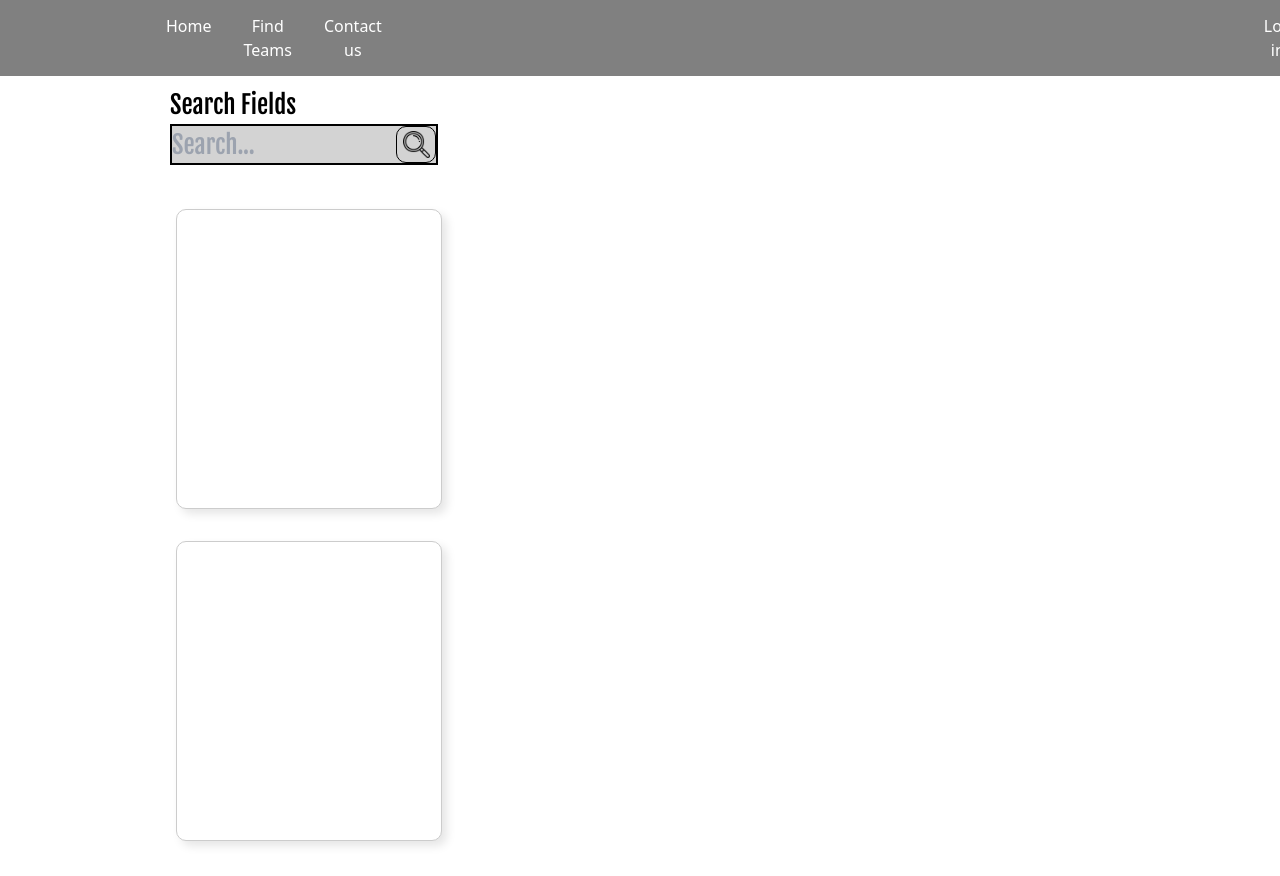
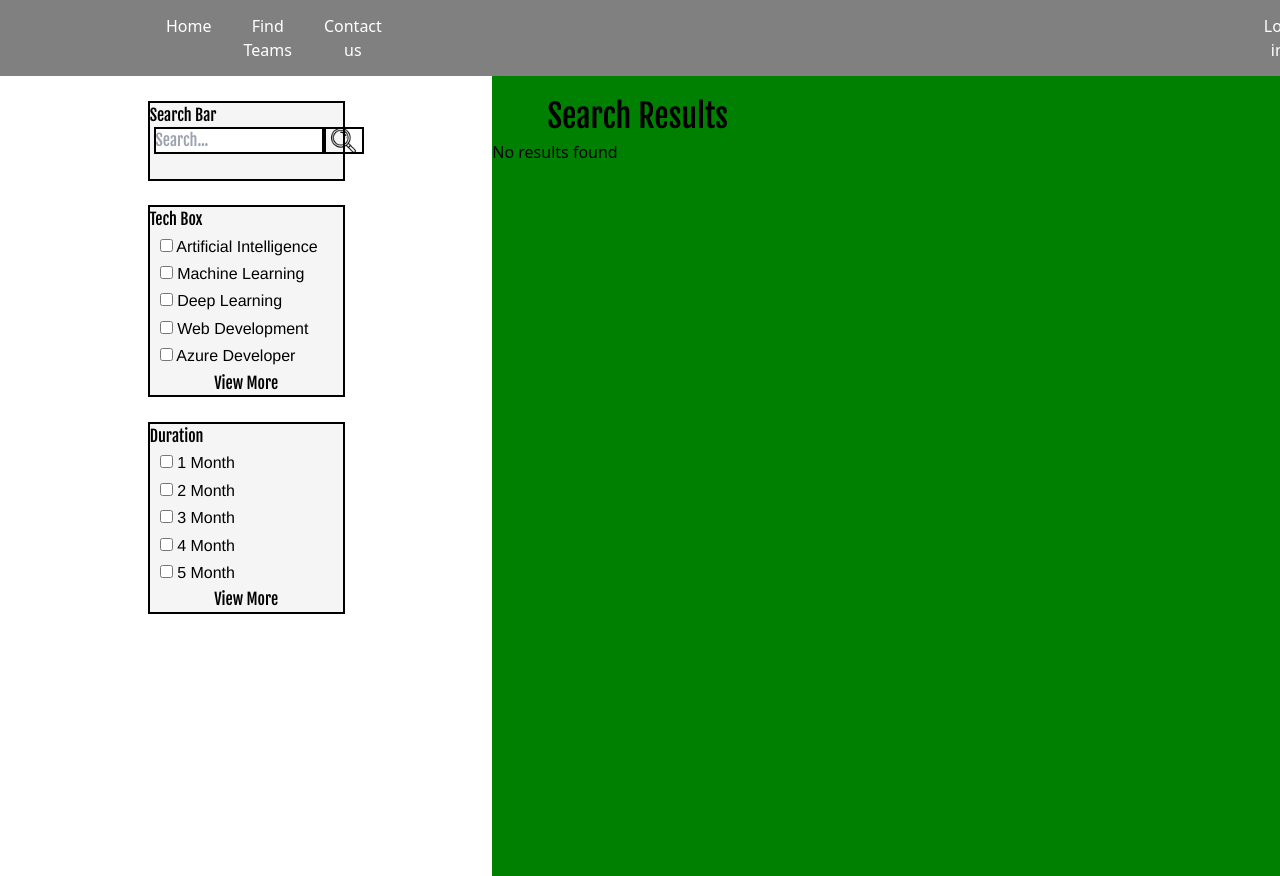
Before and after one commit to BeyondSolar/HIRE_N_FIRE, a React (Vite) app in the folder frontend/: page /findteams in a window 1280 px wide. Built offline with nearby package versions, Linux system fonts and the light colour scheme.

Commit message:
Find Teams Page made - Draft one

```diff
--- a/frontend/src/assets/css/index.css
+++ b/frontend/src/assets/css/index.css
@@ -292,6 +292,19 @@ footer a {
 .tbanner .secondhalf .base h4
 {
     margin-left: 84px;
+    margin-bottom: 50px;
+}
+
+#bun{
+    border: 2px solid white;
+    padding: 1%;
+    transition: background-color 1.5s ease;
+    margin-left:83px;
+}
+
+#bun:hover{
+    background-color: white;
+    color: black;
 }
 
 .lastpanel{
@@ -308,9 +321,9 @@ footer a {
 }
 
 .lastpanel .lastsec{
-    /* width: 1650px; */
+    width: 1650px;
     height: 500px;
-    position:relative;
+    position:absolute;
     border: 2px solid #DAF7A6 ;
     margin-top: 50px;
     border-radius: 50px;
@@ -376,98 +389,119 @@ footer a {
 }
 
 .full{
+    width:100%;
+    height:100vh;
     display: flex;
-}
-
-.section .section2{
-    flex:1;
-    background-color: red;
-    width: 100%;
-    height: 100%;
+    background-color: black;
 }
 
 .section1{
-    position:relative;
-    width: 33vw;
-    height: 100vh;
+    width:50rem;
+    height:100%;
     background-color: white;
-    font-size: 25px;
 }
 
-.section1 p{
-    margin-top: 10px;
-    margin-left: 170px;
-    font-family: "Fjalla One", sans-serif;
-    color: black;
+.section2{
+    width:100%;
+    height: 100%;
+    justify-content: center;
+    align-items: center;
+    background-color: green;
 }
 
-.searching1{
-    position: relative;
-    width:266px;
-    height: 37px;
-    margin-left: 170px;
-    background-color: white;
+.search-card0{
+    margin-top: 5%;
+    margin-left:30%;
+    width:40%;
+    height:10%;
+    background-color: whitesmoke;
     font-family: "Fjalla One", sans-serif;
-}
-
-#search-input{
-    background-color: lightgrey;
-    cursor:auto;
-    display: flex;
     border: 2px solid black;
 }
-
+.search-card h1{
+    margin-left:7px;
+    font-size: 1rem;
+    display: flex;
+}
+#searchbox{
+    border: 2px solid black;
+    height: 1.7rem;
+    margin-left: 2%;
+}
 .search-button{
     position: absolute;
-    display: flex;
-    top: 2px;
-    right: 0px;
     width: 40px;
-    height: 100%;
+    height: 27px;
     background-image: url('res/images/loupe.png');
     background-size: 70%;
     background-repeat: no-repeat;
     background-position: center;
     border: none;
     cursor: pointer;
-    margin-right: 0px;
-    border: 1px solid black;
-    border-radius: 10px;
+    border: 2px solid black;
+    border-radius: px;
+    margin-left: 0px;
+    margin-top: 0px;
 }
 
 .search-button:hover{
-    background-color: white;
-    border-radius: 10px;
+    background-color: lightgrey;
+}
+.search-card1{
+    margin-top: 5%;
+    margin-left:30%;
+    width:40%;
+    height:12rem;
+    background-color: whitesmoke;
+    font-family: "Fjalla One", sans-serif;
+    border: 2px solid black;
+    display: grid;
+
+}
+.search-card1 label{
+    margin-top:2px;
+    font-family: 'Franklin Gothic Medium', 'Arial Narrow', Arial, sans-serif;
+    margin-left: 10px;
 }
 
-.box1{
-    width:266px;
-    display: flex;
-    height: 300px;
-    margin-top: 3rem;
-    margin-left: 11rem;
-    background-color: white;
-    border: 1px solid #ccc;
-    border-radius: 10px;
-    box-shadow: 5px 5px 10px rgba(0,0,0,0.1);
-    transition: box-shadow 0.3s ease;
+.search-card2{
+    margin-top: 5%;
+    margin-left:30%;
+    width:40%;
+    height:12rem;
+    background-color: whitesmoke;
+    font-family: "Fjalla One", sans-serif;
+    border: 2px solid black;
+    display: grid;
+
+}
+.search-card2 label{
+    margin-top:2px;
+    font-family: 'Franklin Gothic Medium', 'Arial Narrow', Arial, sans-serif;
+    margin-left: 10px;
 }
 
-.box1:hover{
-    box-shadow: 8px 8px 15px rgba(0,0,0,0.3);
+.view-more-box{
+    display: grid;
+    width: 13%;
+    margin-left: 230px;
+    border: 2px solid black;
+    position:fixed;
+    background-color: whitesmoke;
 }
-.box2{
-    width:266px;
-    display: flex;
-    height: 300px;
-    margin-top: 2rem;
-    margin-left: 11rem;
-    background-color: white;
-    border: 1px solid #ccc;
-    border-radius: 10px;
-    box-shadow: 5px 5px 10px rgba(0,0,0,0.1);
-    transition: box-shadow 0.3s ease;
+
+.card{
+    width:20%;
+    height: 30%;
+    margin-top:2rem;
+    margin-left: 100px;
+    background-color: whitesmoke;
+    border: 2px solid black;
 }
-.box2:hover{
-    box-shadow: 8px 8px 15px rgba(0,0,0,0.3);
+
+.section2 h1{
+    font-size: 2rem;
+    font-family: "Fjalla One", sans-serif;
+    margin-left: 7%;
+    margin-top: 2%;
 }
--- /dev/null
+++ b/frontend/src/components/Cards.tsx
@@ -0,0 +1,21 @@
+import React from 'react';
+
+interface CardProps {
+    title: string;
+    buttonText: string;
+}
+
+const Card: React.FC<CardProps> = ({ title, buttonText }) => {
+    return (
+        <div className="card">
+            <div className="card-header">
+            <h2>{title}</h2>
+            </div>
+            <div className="card-body">
+                <button>{buttonText}</button>
+            </div>
+        </div>
+    );
+}
+
+export default Card;
--- a/frontend/src/components/SearchSec.tsx
+++ b/frontend/src/components/SearchSec.tsx
@@ -1,30 +1,102 @@
-const SearchSec = ()=> {
-        return(
+import React, { useState } from 'react';
+
+const SearchSec = () => {
+    const [cards, setCards] = useState([
+        { id: "Artificial Intelligence", title: "Artificial Intelligence", buttonText: "Button 1" },
+        { id: "Machine Learning", title: "Machine Learning", buttonText: "Button 2" },
+        { id: "Deep Learning", title: "Deep Learning", buttonText: "Button 3" },
+    ]);
+
+    const [isAdditionalVisible1, setAdditionalVisibility1] = useState(false);
+    const [isAdditionalVisible2, setAdditionalVisibility2] = useState(false);
+
+    const toggleAdditionalContent1 = () => {
+        setAdditionalVisibility1(!isAdditionalVisible1);
+    };
+
+    const toggleAdditionalContent2 = () => {
+        setAdditionalVisibility2(!isAdditionalVisible2);
+    };
+
+    const [searchTerm, setSearchTerm] = useState('');
+    const [searchResults, setSearchResults] = useState([]);
+
+    const handleSearchChange = (event) => {
+        setSearchTerm(event.target.value);
+    };
+
+    const handleSearchSubmit = (event) => {
+        event.preventDefault();
+        const results = cards.filter(card =>
+            card.title.toLowerCase().includes(searchTerm.toLowerCase())
+        );
+        setSearchResults(results);
+    };
+
+    return (
         <div className="full">
             <div className="section1">
-                <p>Search Fields</p>
-                <div className="searching1">
-                    <input type="text" id="search-input" placeholder="Search..."/>
-                    <button type="submit" className="search-button"/>
+                <div className="search-card0">
+                    <h1>Search Bar</h1>
+                    <form onSubmit={handleSearchSubmit}>
+                    <input id="searchbox" type="text" placeholder="Search..."
+                    value = {searchTerm} onChange={handleSearchChange}
+                    />
+                    <button type="submit" className="search-button" />
+                    </form>
+                </div>
+                <div className="search-card1">
+                    <h1>Tech Box</h1>
+                    <label><input type="checkbox" className="filter" data-filter="type-a" /> Artificial Intelligence</label>
+                    <label><input type="checkbox" className="filter" data-filter="type-a" /> Machine Learning</label>
+                    <label><input type="checkbox" className="filter" data-filter="type-a" /> Deep Learning</label>
+                    <label><input type="checkbox" className="filter" data-filter="type-a" /> Web Development</label>
+                    <label><input type="checkbox" className="filter" data-filter="type-a" /> Azure Developer</label>
+                    <button id="view-more-btn" onClick={toggleAdditionalContent1}> {isAdditionalVisible1 ? "Hide" : "View More"}</button>
+                    {isAdditionalVisible1 && (
+                        <div className='view-more-box'>
+                            <label><input type="checkbox" className="filter" data-filter="type-a" /> React Developer</label>
+                            <label><input type="checkbox" className="filter" data-filter="type-a" /> MERN Stack Developer </label>
+                            <label><input type="checkbox" className="filter" data-filter="type-a" /> Computer Architect</label>
+                        </div>
+                    )}
                 </div>
 
-                <div className="box1">
+                <div className="search-card2">
+                    <h1>Duration</h1>
+                    <label><input type="checkbox" className="filter" data-filter="type-a" /> 1 Month</label>
+                    <label><input type="checkbox" className="filter" data-filter="type-a" /> 2 Month</label>
+                    <label><input type="checkbox" className="filter" data-filter="type-a" /> 3 Month</label>
+                    <label><input type="checkbox" className="filter" data-filter="type-a" /> 4 Month</label>
+                    <label><input type="checkbox" className="filter" data-filter="type-a" /> 5 Month</label>
+                    <button id="view-more-btn" onClick={toggleAdditionalContent2}> {isAdditionalVisible2 ? "Hide" : "View More"}</button>
+                    {isAdditionalVisible2 && (
+                        <div className='view-more-box'>
+                            <label><input type="checkbox" className="filter" data-filter="type-a" /> 1 Month</label>
+                            <label><input type="checkbox" className="filter" data-filter="type-a" /> 2 Month</label>
+                            <label><input type="checkbox" className="filter" data-filter="type-a" /> 3 Month</label>
+                            <label><input type="checkbox" className="filter" data-filter="type-a" /> 4 Month</label>
+                        </div>
+                    )}
                 </div>
-
-                <div className="box2">
-                </div>
-
             </div>
 
             <div className="section2">
-                <div className="cards">
-                    <div id ="root"></div>
-                </div>
+            <h1>Search Results</h1>
+                {searchResults.length === 0 ? (
+                    <p>No results found</p>
+                ) : (
+                    searchResults.map(card => (
+                        <div key={card.id} className="card">
+                            <h2>{card.title}</h2>
+                            <p>{card.buttonText}</p>
+                        </div>
+                    ))
+                )}
+
             </div>
         </div>
-
-
-        );
+    );
 }
 
 export default SearchSec;
--- a/frontend/src/components/TBanner.tsx
+++ b/frontend/src/components/TBanner.tsx
@@ -1,4 +1,5 @@
 //import React from "react";
+import {Link} from 'react-router-dom';
 
 const TBanner = ()=>{
     return(
@@ -16,7 +17,7 @@ const TBanner = ()=>{
                     <h4>Control when, where <br/>and how you work?</h4>
                     <h4>Explore different <br/>ways to earn.</h4>
                 </div>
-                <button className="findtal">Find Talent</button>
+                <Link id = 'bun' to='/findteams'>Find Talent</Link>
            </div>
         </div>
     );
```
